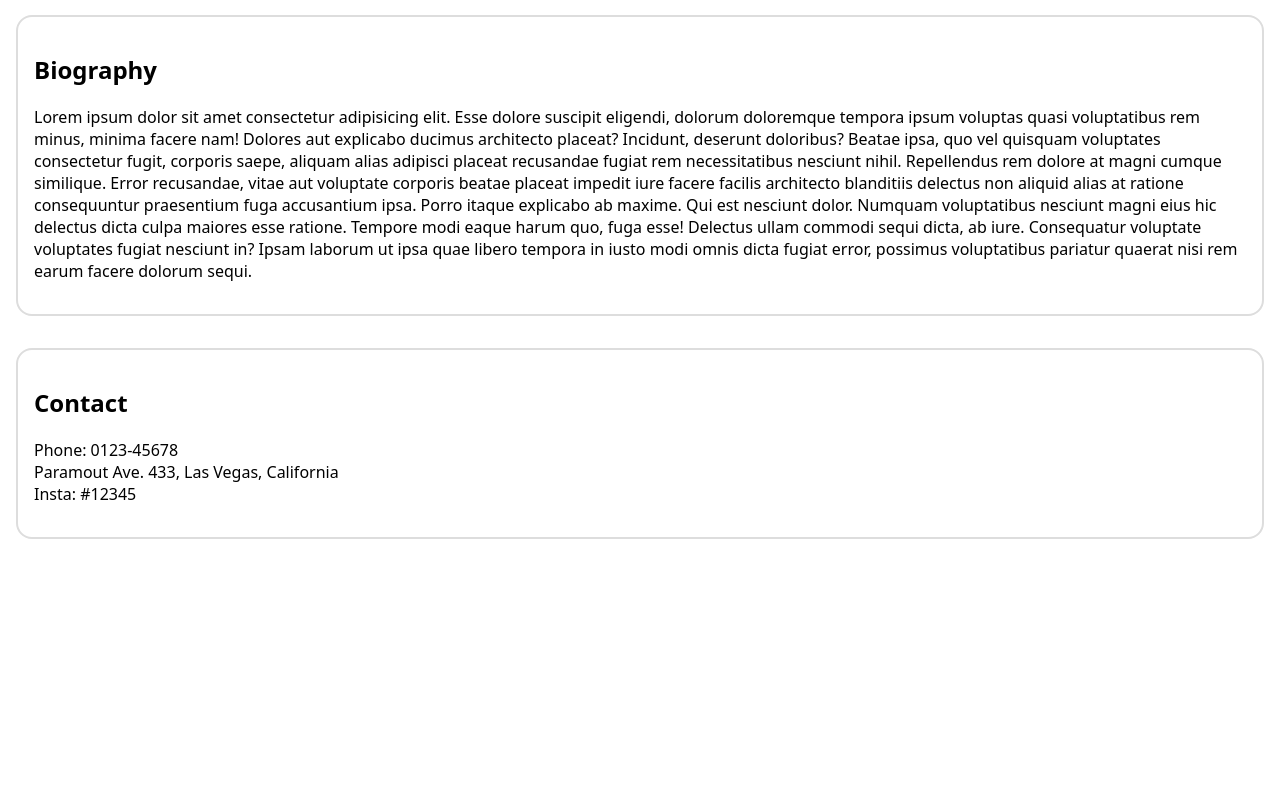
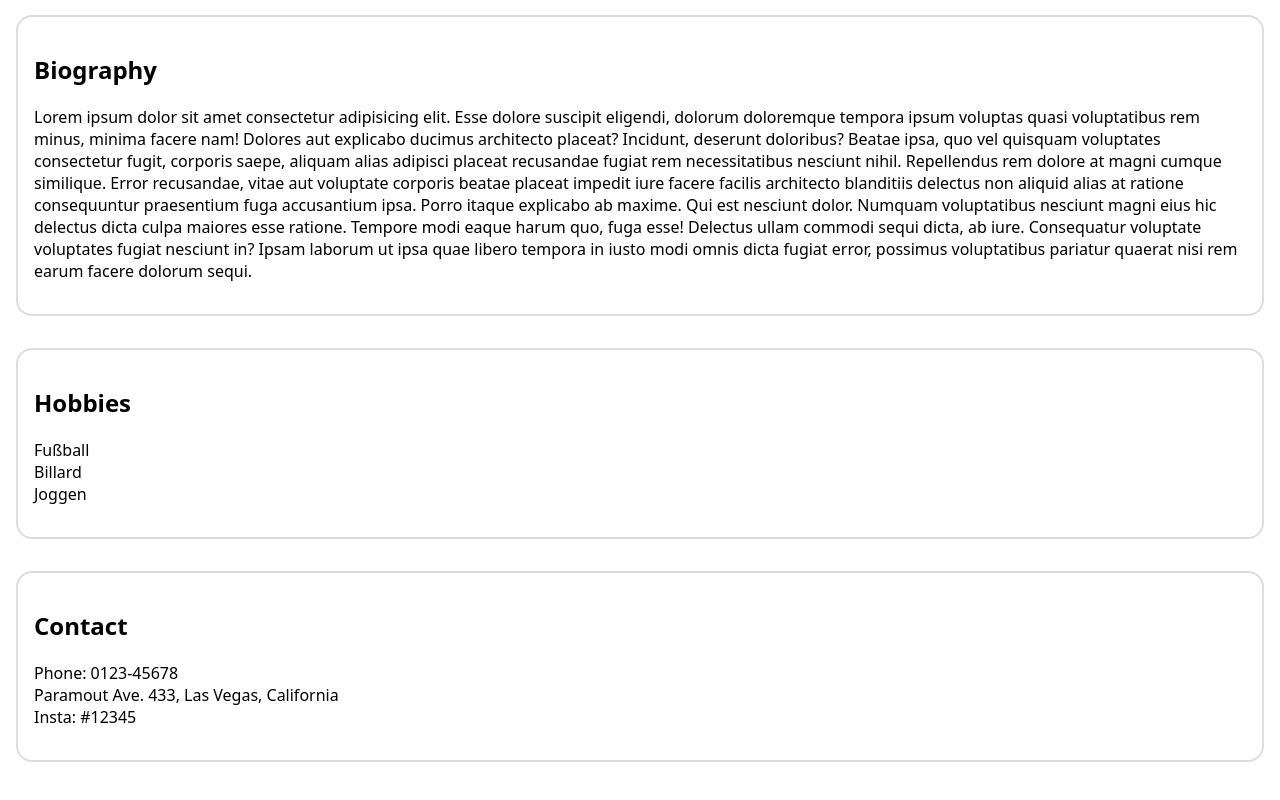
Before and after one commit to Roland-Hufnagel/programmers-website, a website: page index.html in a window 1280 px wide. Shown: the part 1855-2655 px from the top of the page. Before the commit the page ends 2442 px from the top, so only its background shows below. Drawn offline with Linux system fonts and the light colour scheme.

Commit message:
finish task3

```diff
--- a/index.html
+++ b/index.html
@@ -93,14 +93,14 @@
           facere dolorum sequi.
         </p>
       </section>
-      <!-- <section id="hobbies">
+      <section id="hobbies">
         <h2>Hobbies</h2>
         <ul>
           <li>Fußball</li>
           <li>Billard</li>
           <li>Joggen</li>
         </ul>
-      </section> -->
+      </section>
       <section id="contact">
         <h2>Contact</h2>
         <ul>
```
